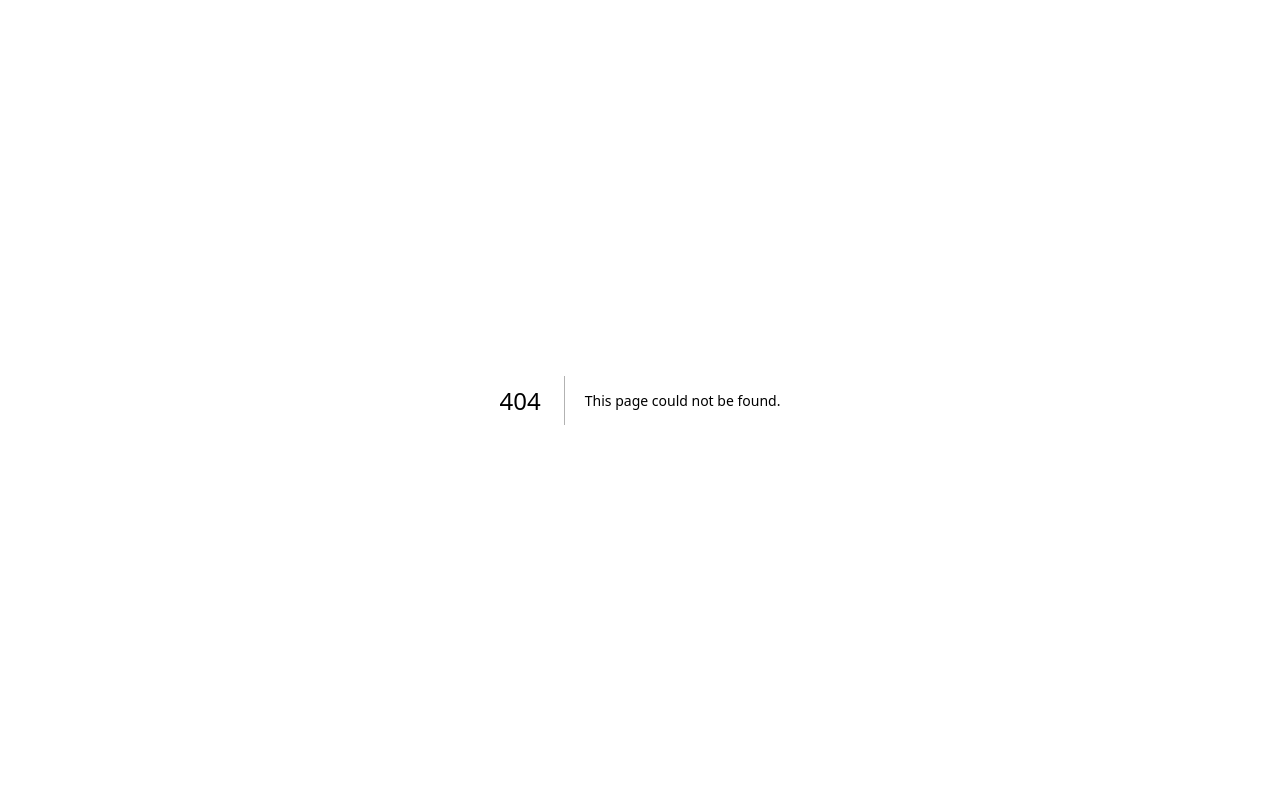
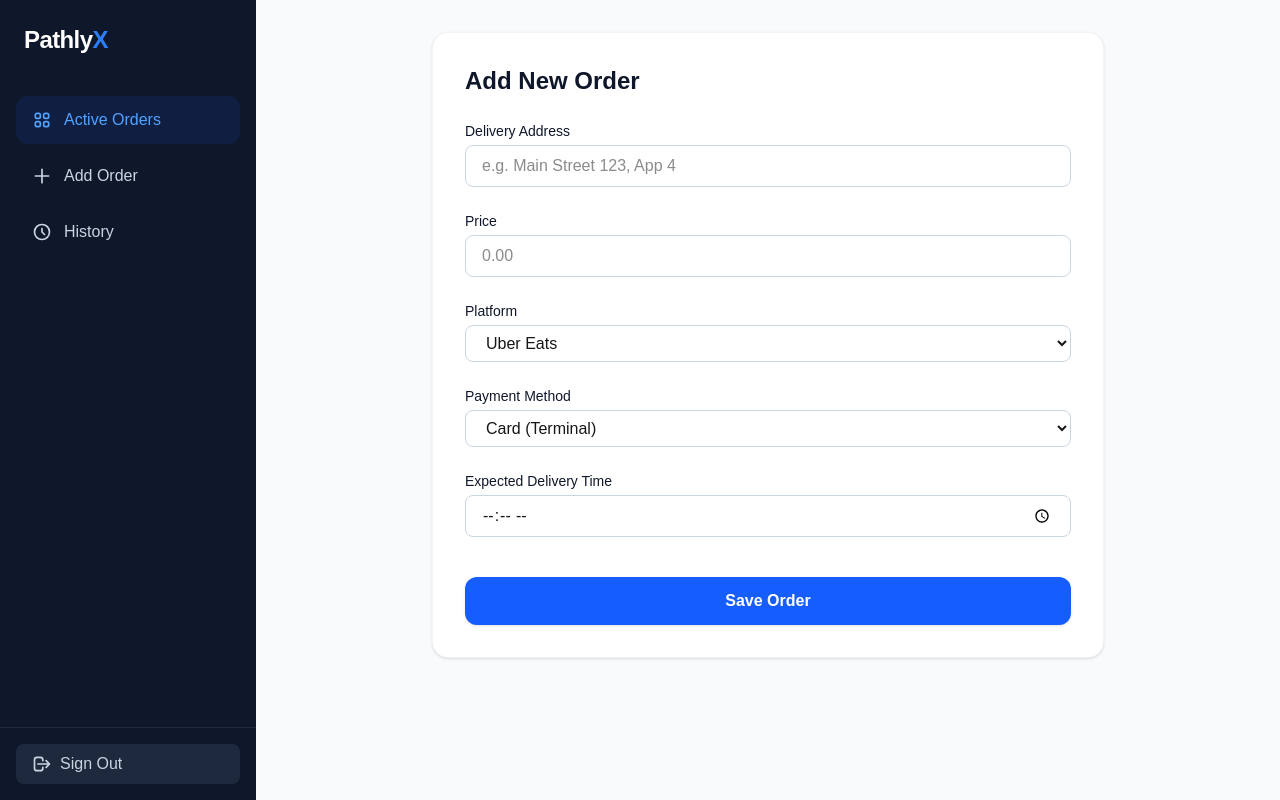
Before and after one commit to JanJus7/PathlyX, a Next.js app: page /dashboard/add-order in a window 1280 px wide. Before the commit this address had no page. Built offline with nearby package versions, Linux system fonts and the light colour scheme; no server answers.

Commit message:
Add order logic pretty much done, needs a lilbit of polishing :)

```diff
--- /dev/null
+++ b/app/actions/orderActions.ts
@@ -0,0 +1,29 @@
+"use server";
+
+import dbConnect from "../../lib/mongodb";
+import Order from "../../models/Order";
+import { redirect } from "next/navigation";
+import mongoose from "mongoose";
+
+export async function createOrder(formData: FormData) {
+  await dbConnect();
+
+  const address = formData.get("address");
+  const price = formData.get("price");
+  const platform = formData.get("platform");
+  const paymentMethod = formData.get("paymentMethod");
+  const deliveryTime = formData.get("deliveryTime");
+
+  const dummyRestaurantId = new mongoose.Types.ObjectId("64b8f8f01234567890123456");
+
+  await Order.create({
+    address: address,
+    price: Number(price),
+    platform: platform,
+    paymentMethod: paymentMethod,
+    targetDeliveryTime: deliveryTime,
+    restaurantId: dummyRestaurantId,
+  });
+
+  redirect("/dashboard");
+}
--- /dev/null
+++ b/app/dashboard/add-order/page.tsx
@@ -0,0 +1,95 @@
+import { createOrder } from "../../actions/orderActions";
+
+export default function AddOrderPage() {
+  return (
+    <div className="max-w-2xl mx-auto bg-white p-8 rounded-2xl shadow-sm border border-slate-100">
+      <h1 className="text-2xl font-bold text-slate-900 mb-6">Add New Order</h1>
+
+      <form action={createOrder} className="space-y-6">
+        <div>
+          <label htmlFor="address" className="block text-sm font-medium text-slate-900 mb-1">
+            Delivery Address
+          </label>
+          <input
+            type="text"
+            id="address"
+            name="address"
+            required
+            className="w-full px-4 py-2 border border-slate-300 rounded-lg focus:ring-2 focus:ring-blue-500 focus:border-blue-500 outline-none transition-all"
+            placeholder="e.g. Main Street 123, App 4"
+          />
+        </div>
+
+        <div>
+          <label htmlFor="price" className="block text-sm font-medium text-slate-900 mb-1">
+            Price
+          </label>
+          <input
+            type="number"
+            id="price"
+            name="price"
+            step="0.01"
+            required
+            className="w-full px-4 py-2 border border-slate-300 rounded-lg focus:ring-2 focus:ring-blue-500 focus:border-blue-500 outline-none transition-all"
+            placeholder="0.00"
+          />
+        </div>
+
+        <div>
+          <label htmlFor="platform" className="block text-sm font-medium text-slate-900 mb-1">
+            Platform
+          </label>
+          <select
+            id="platform"
+            name="platform"
+            required
+            className="w-full px-4 py-2 border border-slate-300 rounded-lg focus:ring-2 focus:ring-blue-500 focus:border-blue-500 outline-none transition-all bg-white"
+          >
+            <option value="uber">Uber Eats</option>
+            <option value="glovo">Glovo</option>
+            <option value="wolt">Wolt</option>
+            <option value="direct">Direct Call</option>
+          </select>
+        </div>
+
+        <div>
+          <label htmlFor="paymentMethod" className="block text-sm font-medium text-slate-900 mb-1">
+            Payment Method
+          </label>
+          <select
+            id="paymentMethod"
+            name="paymentMethod"
+            required
+            className="w-full px-4 py-2 border border-slate-300 rounded-lg focus:ring-2 focus:ring-blue-500 focus:border-blue-500 outline-none transition-all bg-white"
+          >
+            <option value="card">Card (Terminal)</option>
+            <option value="cash">Cash</option>
+            <option value="online">Online (Paid)</option>
+          </select>
+        </div>
+
+        <div>
+          <label htmlFor="deliveryTime" className="block text-sm font-medium text-slate-900 mb-1">
+            Expected Delivery Time
+          </label>
+          <input
+            type="time"
+            id="deliveryTime"
+            name="deliveryTime"
+            required
+            className="w-full px-4 py-2 border border-slate-300 rounded-lg focus:ring-2 focus:ring-blue-500 focus:border-blue-500 outline-none transition-all"
+          />
+        </div>
+
+        <div className="pt-4">
+          <button
+            type="submit"
+            className="w-full bg-blue-600 hover:bg-blue-700 text-white font-bold py-3 px-4 rounded-xl transition-colors shadow-sm"
+          >
+            Save Order
+          </button>
+        </div>
+      </form>
+    </div>
+  );
+}
```
Also changed, not shown: 2 other files (tests, documents, lock files or other folders).
